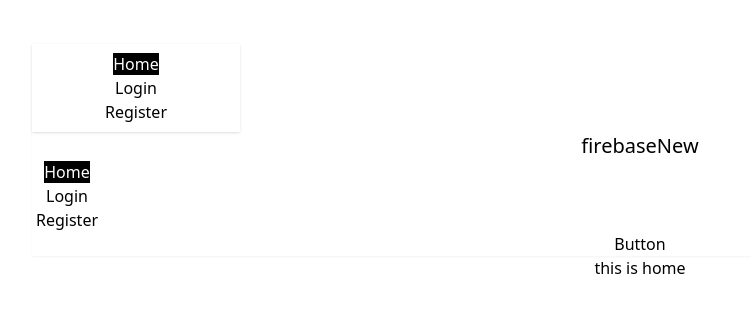
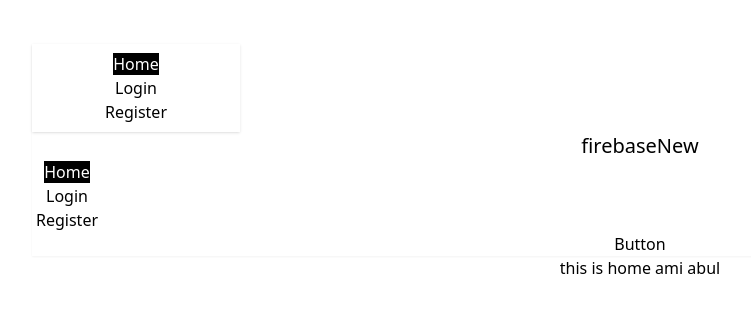
Before and after one commit to mahdi33-gk/firebaseNew, a React (Vite) app: page / in a window 1280 px wide. Shown: the top 312 px of the page, without its empty margins (0-751 px from the left). Built offline with nearby package versions, Linux system fonts and the light colour scheme.

Commit message:
authContext has been learned

```diff
--- a/src/AuthProvider.jsx
+++ b/src/AuthProvider.jsx
@@ -1,13 +1,13 @@
 import React, { createContext } from 'react';
 
+
+export const AuthContext = createContext(null);
 const AuthProvider = ({children}) => {
-    const AuthContext = createContext(null);
-    const providerStaff = {
-        name: 'ok jaan,tai hobe'
+    const contextInfo = {
+        name:'ami abul'
     }
-    console.log(children)
     return (
-        <AuthContext.Provider value={providerStaff}>
+        <AuthContext.Provider value={contextInfo}>
             {children}
         </AuthContext.Provider>
     );
--- a/src/Home.jsx
+++ b/src/Home.jsx
@@ -1,9 +1,14 @@
-import React from 'react';
+import React, { useContext } from 'react';
+import { AuthContext } from './AuthProvider';
+
+
+
 
 const Home = () => {
+    const authinfo =useContext(AuthContext);
     return (
         <div>
-            <h2>this is home</h2>
+            <h2>this is home {authinfo.name}</h2>
         </div>
     );
 };
```
